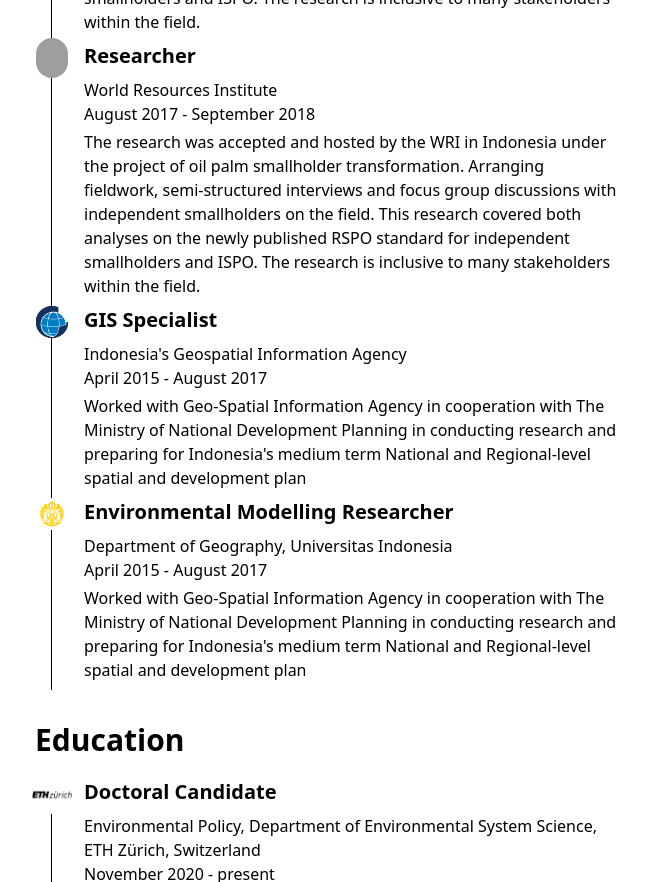
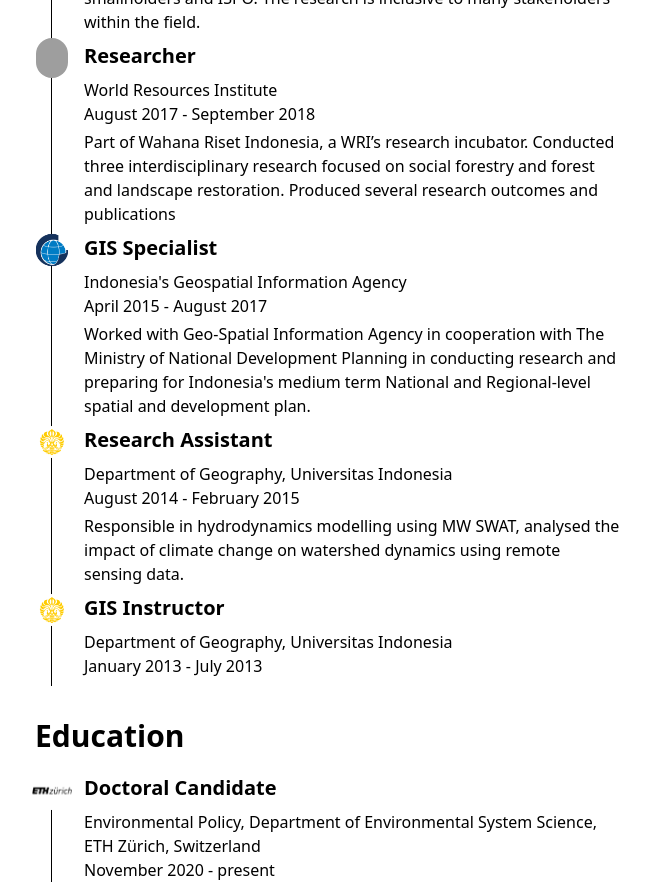
Before and after one commit to adelinachandra/adelinachandra.github.io, a React (Vite) app: page / in a window 1280 px wide. Shown: the part 1200-2082 px from the top of the page, without its empty margins (312-962 px from the left). Built offline with nearby package versions, Linux system fonts and the light colour scheme; grey boxes are pictures that could not be loaded.

Commit message:
Fix Data for Experience Section

```diff
--- a/src/Components/Experience/Experience.jsx
+++ b/src/Components/Experience/Experience.jsx
@@ -7,8 +7,8 @@
         title       : "Political Economy Researcher",
         company     : "Social Impact & USAID",
         start_date  : "01-07-2020",
-        end_date    : "01-08-2020",
-        description : "Researcher in Political Economy Analysis for strategic development assessment of South Sulawesi Province in Indonesia. Responsible in conducting interviews with various stakeholders, analyzing the findings qualitatively and report writing.",
+        end_date    : "01-09-2020",
+        description : "Researcher in Political Economy Analysis for strategic development assessment of South Sulawesi Province in Indonesia. Responsible in conducting interviews with various stakeholders, analyzing the findings qualitatively and report writing",
         logo        : "https://logowik.com/content/uploads/images/usaid3327.jpg"
     },
     {
@@ -24,7 +24,7 @@
         company     : "World Resources Institute",
         start_date  : "01-08-2017",
         end_date    : "01-09-2018",
-        description : "The research was accepted and hosted by the WRI in Indonesia under the project of oil palm smallholder transformation. Arranging fieldwork, semi-structured interviews and focus group discussions with independent smallholders on the field. This research covered both analyses on the newly published RSPO standard for independent smallholders and ISPO. The research is inclusive to many stakeholders within the field.",
+        description : "Part of Wahana Riset Indonesia, a WRI’s research incubator. Conducted three interdisciplinary research focused on social forestry and forest and landscape restoration. Produced several research outcomes and publications",
         logo        : "https://scontent.fcgk18-1.fna.fbcdn.net/v/t39.30808-6/310440007_481565077352658_4596890229001170268_n.png?_nc_cat=101&ccb=1-7&_nc_sid=5f2048&_nc_eui2=AeGLxAIGhr8GiodWc3bc-6clCDJ6L1Kw15kIMnovUrDXmetBzfUUFzEWqmUQJwWqDEr2w_vhERDHCERAI87l8R_N&_nc_ohc=kgAqr6b65rAAb68Ghcb&_nc_ht=scontent.fcgk18-1.fna&oh=00_AfCeVe7xWCJ1TbfjDLiBtiJGcs3_IHcYkY2ugbhLxBiTnQ&oe=663146F8"
     },
     {
@@ -32,15 +32,23 @@
         company     : "Indonesia's Geospatial Information Agency",
         start_date  : "01-04-2015",
         end_date    : "01-08-2017",
-        description : "Worked with Geo-Spatial Information Agency in cooperation with The Ministry of National Development Planning in conducting research and preparing for Indonesia's medium term National and Regional-level spatial and development plan",
+        description : "Worked with Geo-Spatial Information Agency in cooperation with The Ministry of National Development Planning in conducting research and preparing for Indonesia's medium term National and Regional-level spatial and development plan.",
         logo        : LogoIGIA
     },
     {
-        title       : "Environmental Modelling Researcher",
+        title       : "Research Assistant",
         company     : "Department of Geography, Universitas Indonesia",
-        start_date  : "01-04-2015",
-        end_date    : "01-08-2017",
-        description : "Worked with Geo-Spatial Information Agency in cooperation with The Ministry of National Development Planning in conducting research and preparing for Indonesia's medium term National and Regional-level spatial and development plan",
+        start_date  : "01-08-2014",
+        end_date    : "01-02-2015",
+        description : "Responsible in hydrodynamics modelling using MW SWAT, analysed the impact of climate change on watershed dynamics using remote sensing data.",
+        logo        : LogoUI
+    },
+    {
+        title       : "GIS Instructor",
+        company     : "Department of Geography, Universitas Indonesia",
+        start_date  : "01-01-2013",
+        end_date    : "01-07-2013",
+        description : "",
         logo        : LogoUI
     },
 ]
```
